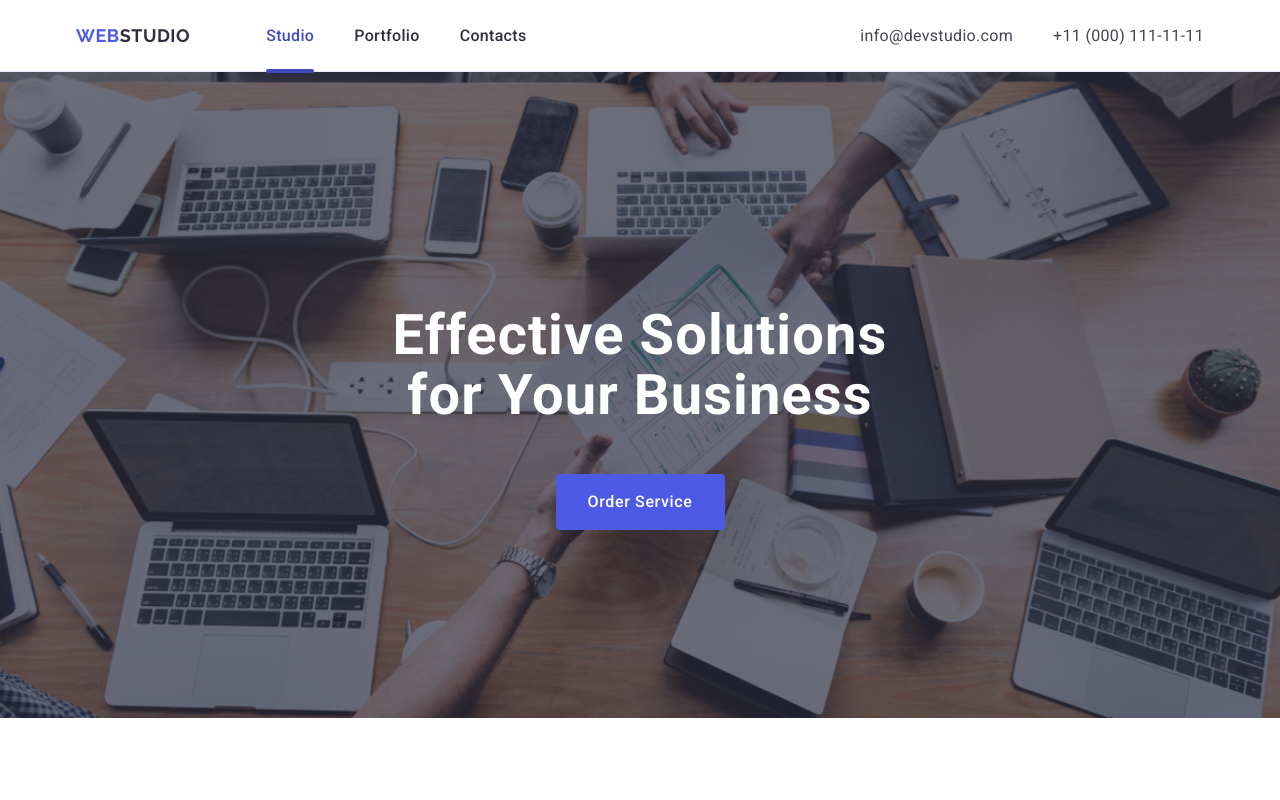
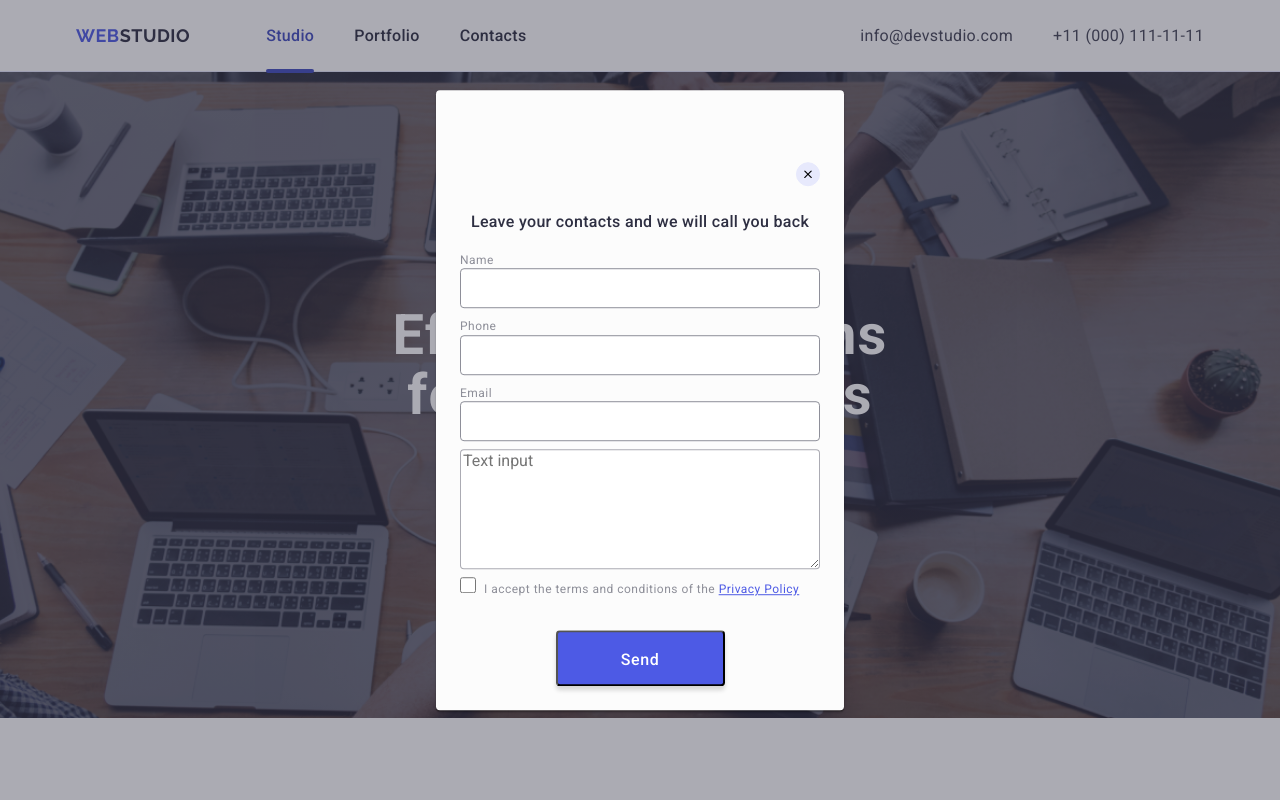
Before and after one commit to SerhiyVorona/goit-markup-hw-05, a plain HTML site: page index.html in a window 1280 px wide. Shown: the top 800 px of the page. Drawn offline with nearby package versions, Linux system fonts and the light colour scheme.

Commit message:
0.5
close modal button fix

```diff
--- a/css/styles.css
+++ b/css/styles.css
@@ -613,20 +613,23 @@
         opacity: 0;
         visibility: hidden;
         pointer-events: none;
+        transition: opacity 250ms cubic-bezier(0.4, 0, 0.2, 1), visibility 250ms cubic-bezier(0.4, 0, 0.2, 1);
     }
 
     .modal {
         width: 408px;
-        height: 584px;
+        min-height: 584px;
         flex-shrink: 0;
         border-radius: 4px;
         background: #FCFCFC;
+        transition: transform 250ms cubic-bezier(0.4, 0, 0.2, 1);
         box-shadow: 0px 1px 1px 0px rgba(0, 0, 0, 0.14), 0px 1px 3px 0px rgba(0, 0, 0, 0.12), 0px 2px 1px 0px rgba(0, 0, 0, 0.20);
         position: absolute;
-        top: 80px;
-        left: 516px;
-        right: 516px;
-        padding: 24px;
+        top: 50%;
+        left: 50%;
+        transform: translate(-50%, -50%) scale(1);
+        /*right: 516px;*/
+        padding: 72px 24px 24px 24px;
     }
 
     .close-modal-btn {
@@ -635,14 +638,20 @@
         height: 24px;
         padding: 8px;
         background-color: #E7E9FC;
+        border: 1px solid rgba(0, 0, 0, 0.1);
         border-radius: 50%;
-        border: 1px;
+        padding: 0;
         border-color: #E7E9FC;
-        position: absolute;
+        display: flex;
+        align-items: center;
+        justify-content: center;
+        cursor: pointer;
+        transition: background-color 250ms cubic-bezier(0.4, 0, 0.2, 1), border 250ms cubic-bezier(0.4, 0, 0.2, 1);
+        /* position: absolute;
         top: 24px;
         left: 360px;
         right: 24px;
-        flex-shrink: 0;
+        flex-shrink: 0;*/
     }
 
     .close-modal-btn:active {
@@ -650,12 +659,22 @@
         fill: #FFFFFF;
     }
 
+    .close-modal-btn:hover {
+        background-color: #404bbf;
+        fill: #FFFFFF;
+        border: none;
+    }
+
+    .close-modal-btn:focus {
+        background-color: #404bbf;
+        fill: #ffffff
+    }
+
     .close-modal-btn-icon {
-        position: absolute;
-        top: 8px;
-        right: 8px;
-        bottom: 8px;
-        left: 8px;
+        top: 24px;
+        right: 24px;
+        left: 360px;
+        transition: fill 250ms cubic-bezier(0.4, 0, 0.2, 1);
     }
 
     .modal-title {
@@ -669,7 +688,7 @@
         letter-spacing: 0.32px;
         max-width: 360px;
         max-height: 24px;
-        margin-top: 48px;
+        margin-top: 24px;
         margin-bottom: 16px;
     }
 
--- a/index.html
+++ b/index.html
@@ -419,9 +419,9 @@
             </div>
         </div>
     </footer>
-    <div class="backdrop">
+    <div class="backdrop is-open">
         <div class="modal">
-            <button class="close-modal-btn">
+            <button type="button" class="close-modal-btn">
                 <svg class="close-modal-btn-icon " width="8" height="8">
                     <use href="./images/icons.svg#icon-close "></use>
                 </svg>
```
